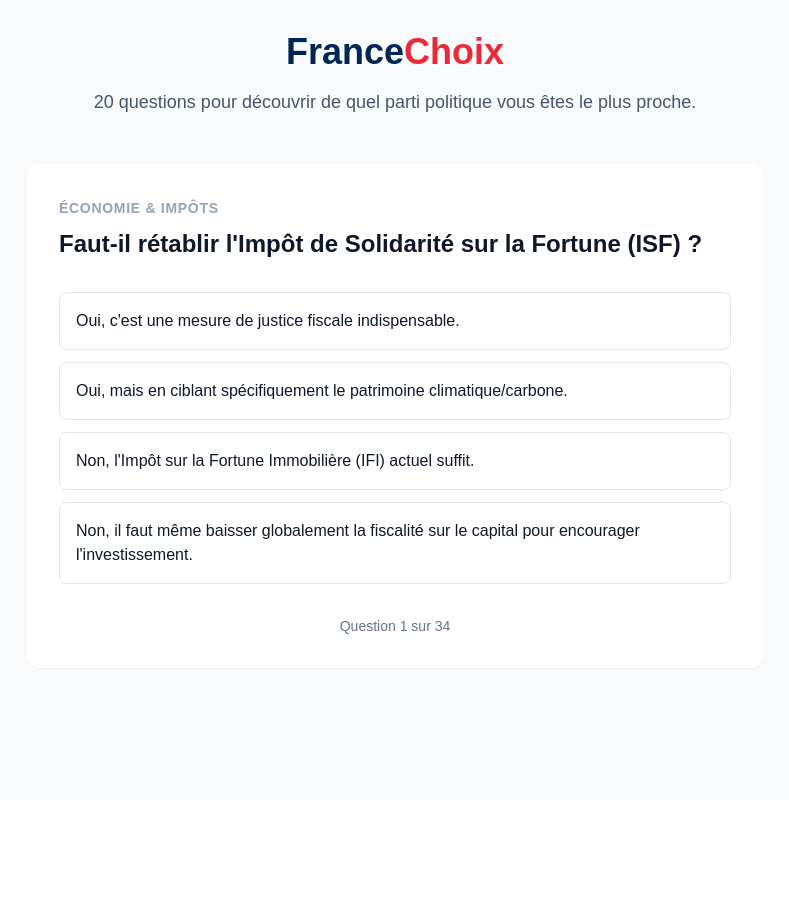
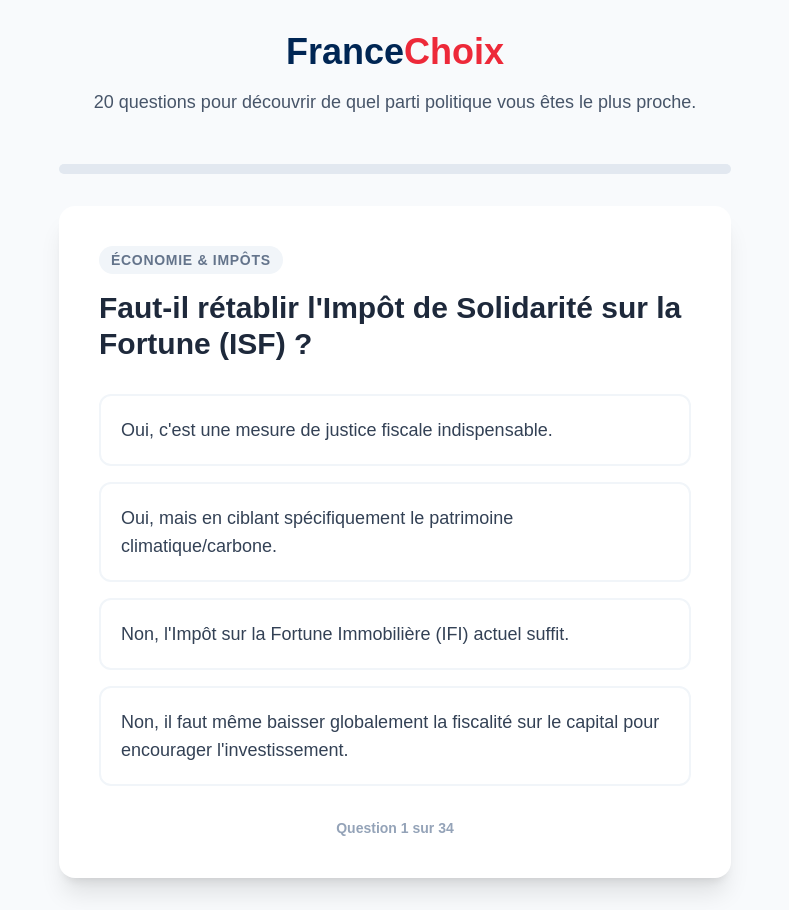
Before and after one commit to DucarrougeR/france-choix, a Next.js app: page / in a window 1280 px wide. Shown: the whole page, without its empty margins (245-1034 px from the left). Before the commit the page ends 800 px from the top, so only its background shows below. Built offline with nearby package versions, Linux system fonts and the light colour scheme.

Commit message:
Implement Issue #2: Add Framer Motion smooth transitions and progress bar

```diff
--- a/components/QuizController.tsx
+++ b/components/QuizController.tsx
@@ -1,5 +1,6 @@
 "use client";
 import { useState } from "react";
+import { motion, AnimatePresence } from "framer-motion";
 import { questions, parties } from "@/data/quizData";
 
 export function QuizController() {
@@ -21,53 +22,103 @@ export function QuizController() {
     }
   };
 
+  const progressPercentage = ((currentIndex) / questions.length) * 100;
+
   if (isFinished) {
     const sortedResults = Object.entries(scores).sort((a, b) => b[1] - a[1]);
 
     return (
-      <div className="bg-white p-8 rounded-xl shadow-sm text-center">
-        <h2 className="text-2xl font-bold mb-6">Vos Résultats</h2>
+      <motion.div
+        initial={{ opacity: 0, scale: 0.95 }}
+        animate={{ opacity: 1, scale: 1 }}
+        className="bg-white p-6 md:p-10 rounded-2xl shadow-xl text-center w-full max-w-2xl mx-auto"
+      >
+        <h2 className="text-3xl font-extrabold mb-8 text-slate-800">Vos Résultats</h2>
         <div className="space-y-4">
-          {sortedResults.map(([partyId, score]) => {
+          {sortedResults.map(([partyId, score], index) => {
             const party = parties[partyId as keyof typeof parties];
+            // Skip rendering if party has 0 points
+            if (score <= 0) return null;
             return (
-              <div key={partyId} className="flex justify-between items-center p-4 border rounded-lg">
-                <span className="font-semibold">{party.name}</span>
-                <span className="bg-slate-100 px-3 py-1 rounded-full">{score} pts</span>
-              </div>
+              <motion.div
+                initial={{ opacity: 0, x: -20 }}
+                animate={{ opacity: 1, x: 0 }}
+                transition={{ delay: index * 0.1 }}
+                key={partyId}
+                className={`flex justify-between items-center p-4 border rounded-xl overflow-hidden relative shadow-sm`}
+              >
+                {/* Subtle background color hint based on party */}
+                <div className={`absolute inset-0 opacity-10 ${party.color}`}></div>
+                <span className="font-bold text-lg relative z-10 text-slate-700">{party.name}</span>
+                <span className="bg-slate-800 text-white px-4 py-1.5 rounded-full font-bold relative z-10">
+                  {score} pts
+                </span>
+              </motion.div>
             );
           })}
         </div>
-      </div>
+
+        <button
+          onClick={() => window.location.reload()}
+          className="mt-10 px-8 py-3 bg-france-blue text-white font-bold rounded-lg hover:bg-blue-900 transition-colors"
+        >
+          Recommencer
+        </button>
+      </motion.div>
     );
   }
 
   const currentQuestion = questions[currentIndex];
 
   return (
-    <div className="bg-white p-8 rounded-xl shadow-sm">
+    <div className="w-full max-w-2xl mx-auto">
+      {/* Progress Bar Container */}
+      <div className="mb-8 w-full bg-slate-200 rounded-full h-2.5 overflow-hidden">
+        <motion.div
+          className="bg-france-blue h-2.5"
+          initial={{ width: 0 }}
+          animate={{ width: `${progressPercentage}%` }}
+          transition={{ duration: 0.3 }}
+        />
+      </div>
+
+      <AnimatePresence mode="wait">
+        <motion.div
+          key={currentIndex}
+          initial={{ opacity: 0, x: 20 }}
+          animate={{ opacity: 1, x: 0 }}
+          exit={{ opacity: 0, x: -20 }}
+          transition={{ duration: 0.2 }}
+          className="bg-white p-6 md:p-10 rounded-2xl shadow-xl"
+        >
           <div className="mb-8">
-        <span className="text-sm font-semibold text-slate-400 tracking-wider uppercase">
+            <span className="inline-block px-3 py-1 bg-slate-100 text-sm font-bold text-slate-500 rounded-full tracking-wider uppercase mb-4">
               {currentQuestion.theme}
             </span>
-        <h2 className="text-2xl font-bold mt-2">{currentQuestion.text}</h2>
+            <h2 className="text-2xl md:text-3xl font-extrabold text-slate-800 leading-tight">
+              {currentQuestion.text}
+            </h2>
           </div>
 
-      <div className="space-y-3">
+          <div className="space-y-4">
             {currentQuestion.answers.map((answer, i) => (
-          <button
+              <motion.button
+                whileHover={{ scale: 1.02 }}
+                whileTap={{ scale: 0.98 }}
                 key={i}
                 onClick={() => handleAnswer(answer.weights)}
-            className="w-full text-left p-4 rounded-lg border hover:border-france-blue hover:bg-slate-50 transition-colors"
+                className="w-full text-left p-5 rounded-xl border-2 border-slate-100 hover:border-france-blue hover:shadow-md transition-all bg-white font-medium text-slate-700 text-lg"
               >
                 {answer.text}
-          </button>
+              </motion.button>
             ))}
           </div>
 
-      <div className="mt-8 text-center text-sm text-slate-500">
+          <div className="mt-8 text-center text-sm font-semibold text-slate-400">
             Question {currentIndex + 1} sur {questions.length}
           </div>
+        </motion.div>
+      </AnimatePresence>
     </div>
   );
 }
```
Lines whose indentation alone changed are shown as unchanged.
